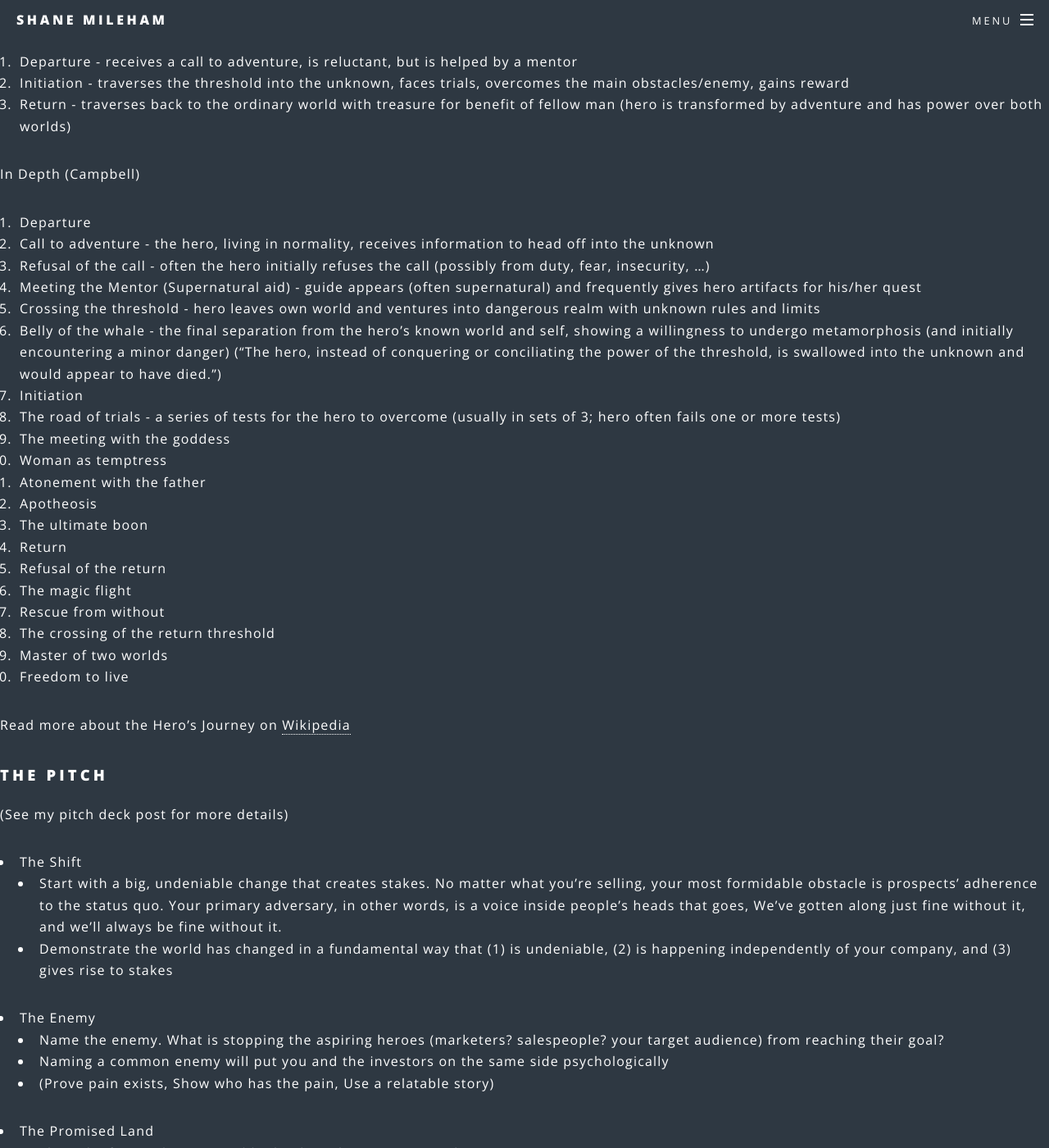
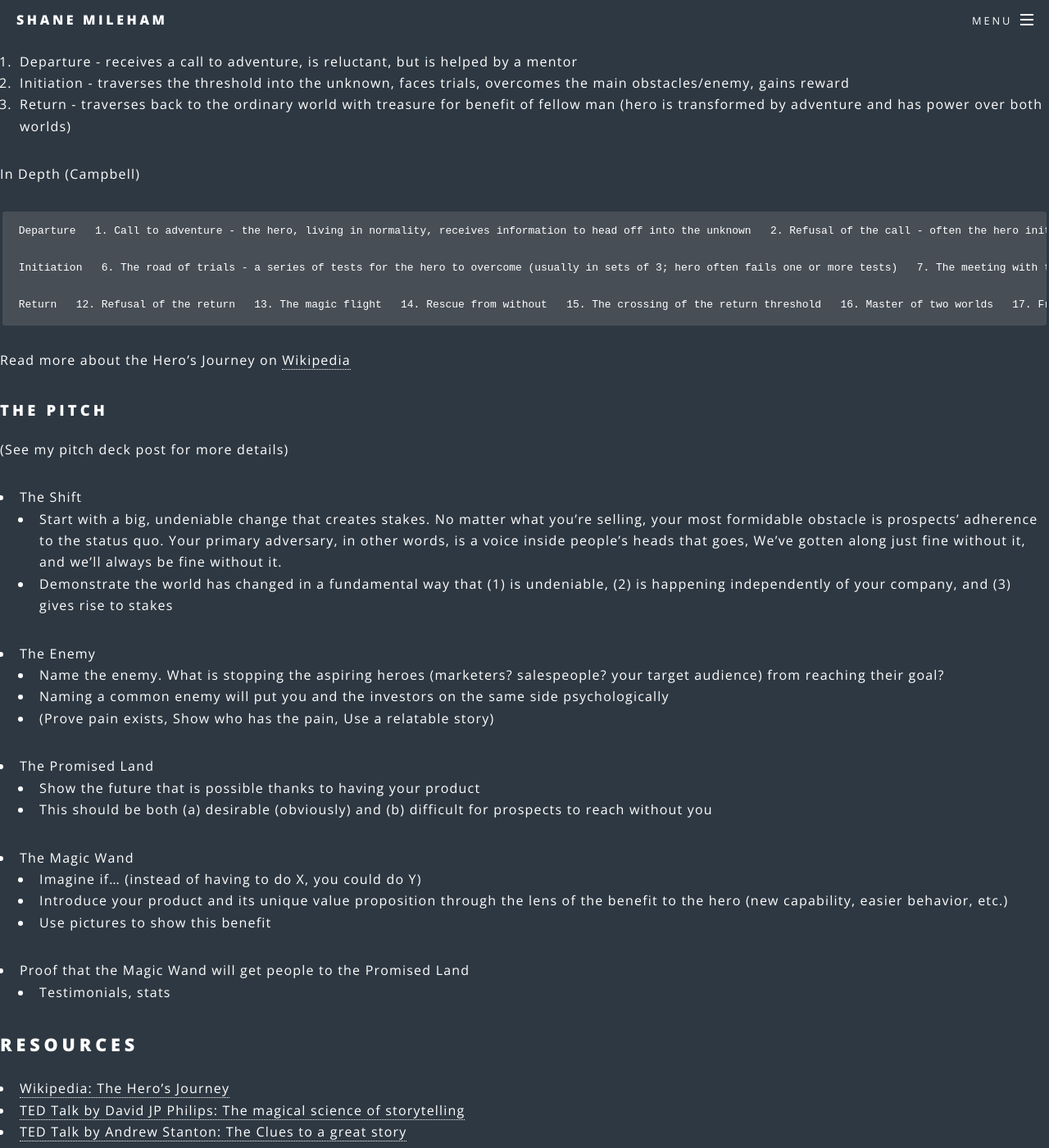
Before and after one commit to shanemileham/shanemileham.github.io, a Jekyll site: the page built from _kb/learn/storytelling.md, in a window 1280 px wide and 1400 px high, scrolled down 2082 px. Shown: the whole window at 82% size. Built offline with Jekyll 4.4.1, drawn with Linux system fonts in a browser that asks for light colours; comment, search, counter and statistics services are not loaded.

Commit message:
Quickfix

```diff
--- a/_kb/learn/storytelling.md
+++ b/_kb/learn/storytelling.md
@@ -68,21 +68,24 @@
 3. Return - traverses back to the ordinary world with treasure for benefit of fellow man (hero is transformed by adventure and has power over both worlds)
 
 In Depth (Campbell)
-1. Departure
+
+    Departure
   1. Call to adventure - the hero, living in normality, receives information to head off into the unknown
   2. Refusal of the call - often the hero initially refuses the call (possibly from duty, fear, insecurity, ...)
   3. Meeting the Mentor (Supernatural aid) - guide appears (often supernatural) and frequently gives hero artifacts for his/her quest
   4. Crossing the threshold - hero leaves own world and ventures into dangerous realm with unknown rules and limits
   5. Belly of the whale - the final separation from the hero's known world and self, showing a willingness to undergo metamorphosis (and initially encountering a minor danger) ("The hero, instead of conquering or conciliating the power of the threshold, is swallowed into the unknown and would appear to have died.")
-2. Initiation
-  1. The road of trials - a series of tests for the hero to overcome (usually in sets of 3; hero often fails one or more tests)
+
+    Initiation
+  6. The road of trials - a series of tests for the hero to overcome (usually in sets of 3; hero often fails one or more tests)
   7. The meeting with the goddess
   8. Woman as temptress
   9. Atonement with the father
   10. Apotheosis
   11. The ultimate boon
-3. Return
-  1. Refusal of the return
+
+    Return
+  12. Refusal of the return
   13. The magic flight
   14. Rescue from without
   15. The crossing of the return threshold
```
